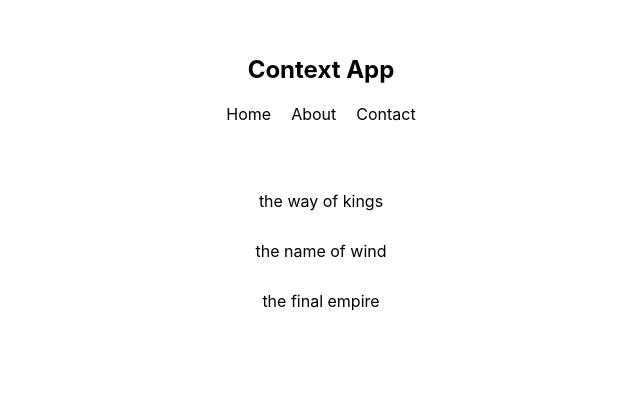
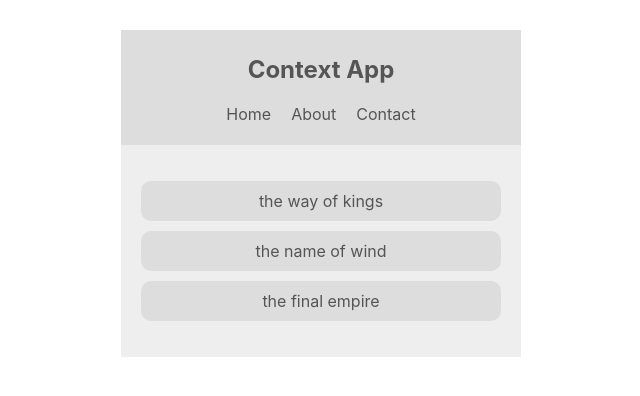
Before and after one commit to NegarSal/contextapp, a React (Create React App) app: page / in a window 1280 px wide. Shown: the top 396 px of the page, without its empty margins (319-959 px from the left). Built offline with nearby package versions, Linux system fonts and the light colour scheme.

Commit message:
Accessing Context

```diff
--- a/src/components/BookList.js
+++ b/src/components/BookList.js
@@ -1,13 +1,17 @@
 import React, { Component } from "react";
+import { ThemeContext } from "../contexts/ThemeContext";
 
 class BookList extends Component {
+    static contextType = ThemeContext;
     render() {
+        const { isLightTheme, light, dark } = this.context;
+        const theme = isLightTheme ? light : dark;
         return (
-            <div className="book-list">
+            <div className="book-list" style={{ color: theme.syntax, background: theme.bg }}>
                 <ul>
-                    <li>the way of kings</li>
-                    <li>the name of wind</li>
-                    <li>the final empire</li>
+                    <li style={{ background: theme.ui }}>the way of kings</li>
+                    <li style={{ background: theme.ui }}>the name of wind</li>
+                    <li style={{ background: theme.ui }}>the final empire</li>
                 </ul>
             </div>
         );
--- a/src/components/Navbar.js
+++ b/src/components/Navbar.js
@@ -1,9 +1,14 @@
 import React, { Component } from "react";
+import { ThemeContext } from "../contexts/ThemeContext";
 
 class Navbar extends Component {
+    static contextType = ThemeContext;
     render() {
+        const { isLightTheme, light, dark } = this.context;
+        const theme = isLightTheme ? light : dark;
+        console.log(this.context)
         return (
-            <nav>
+            <nav style={{ background: theme.ui, color: theme.syntax }}>
                 <h1>Context App</h1>
                 <ul>
                     <li>Home</li>
```
